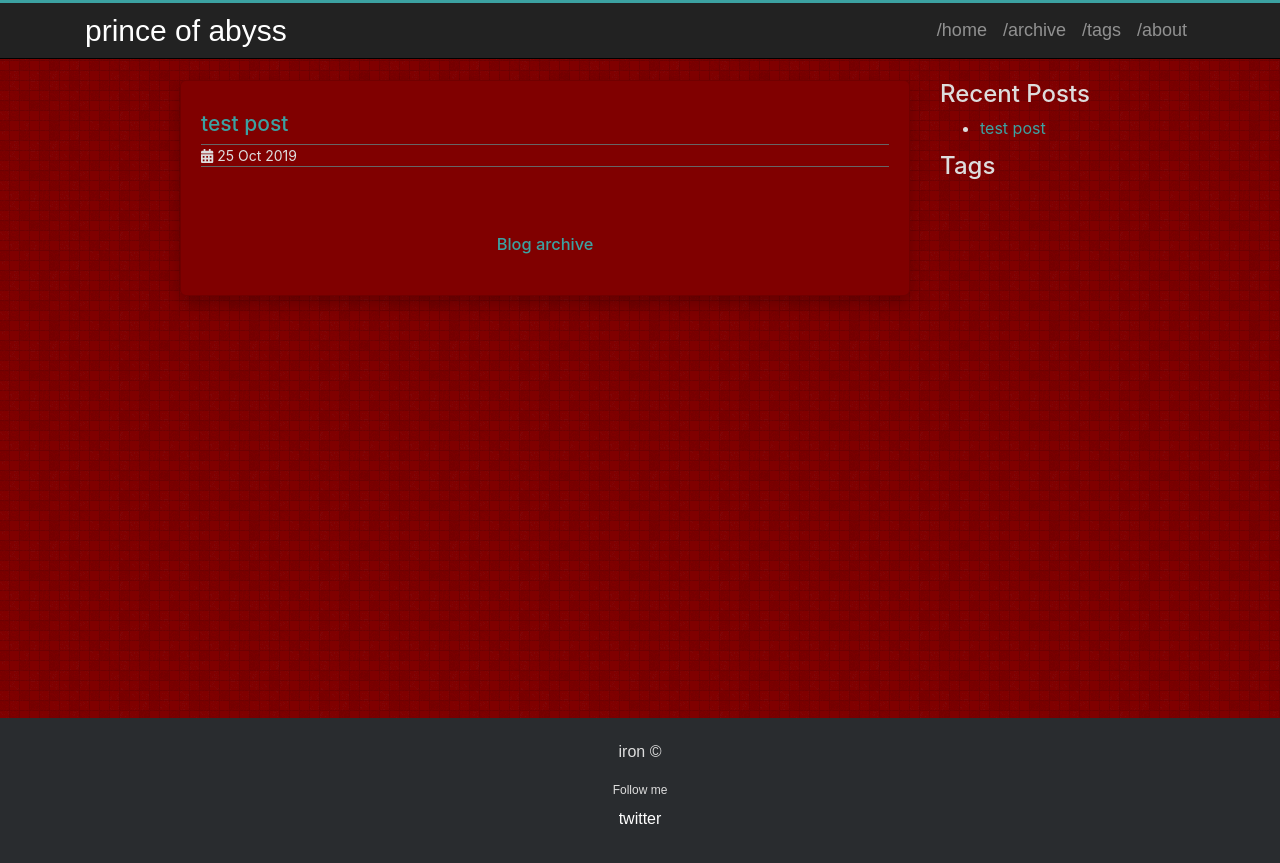
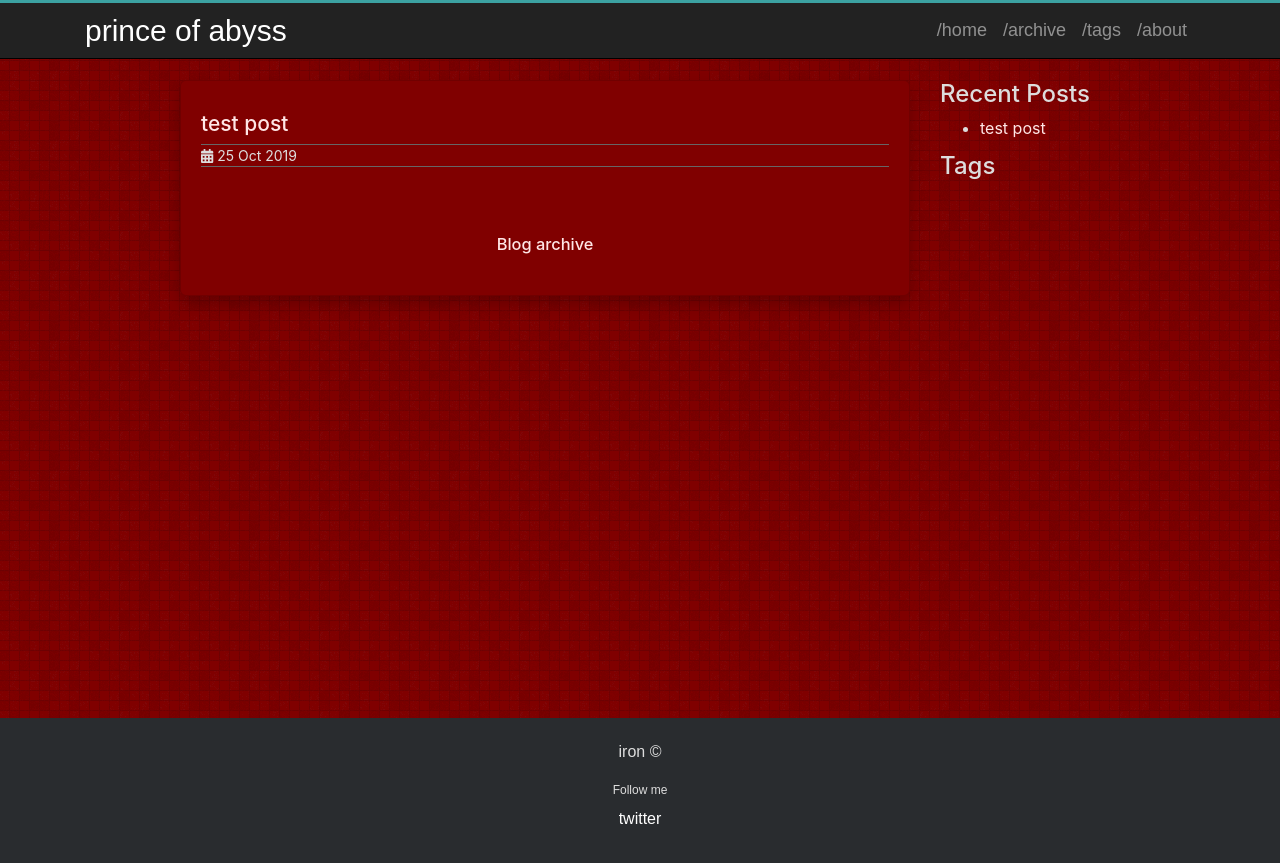
Before and after one commit to iron131211/iron131211.github.io, a Jekyll site: the page built from index.html, in a window 1280 px wide. Shown: the top 863 px of the page. Built offline with Jekyll 4.4.1, drawn with Linux system fonts in a browser that asks for light colours.

Commit message:
Update theme.scss

```diff
--- a/assets/css/theme.scss
+++ b/assets/css/theme.scss
@@ -17,7 +17,7 @@
 //********************************************************
 
 // Several accent colors, choose one or create your own!
-$accent-color: #3CA2A2;    // original =)
+$accent-color: #ffe6e6;    // original =)
 //$accent-color: #C38FD6;  // velvet
 //$accent-color: #8FD6B3;  // greenish
 //$accent-color: #35B4DE;  // bluish
```
